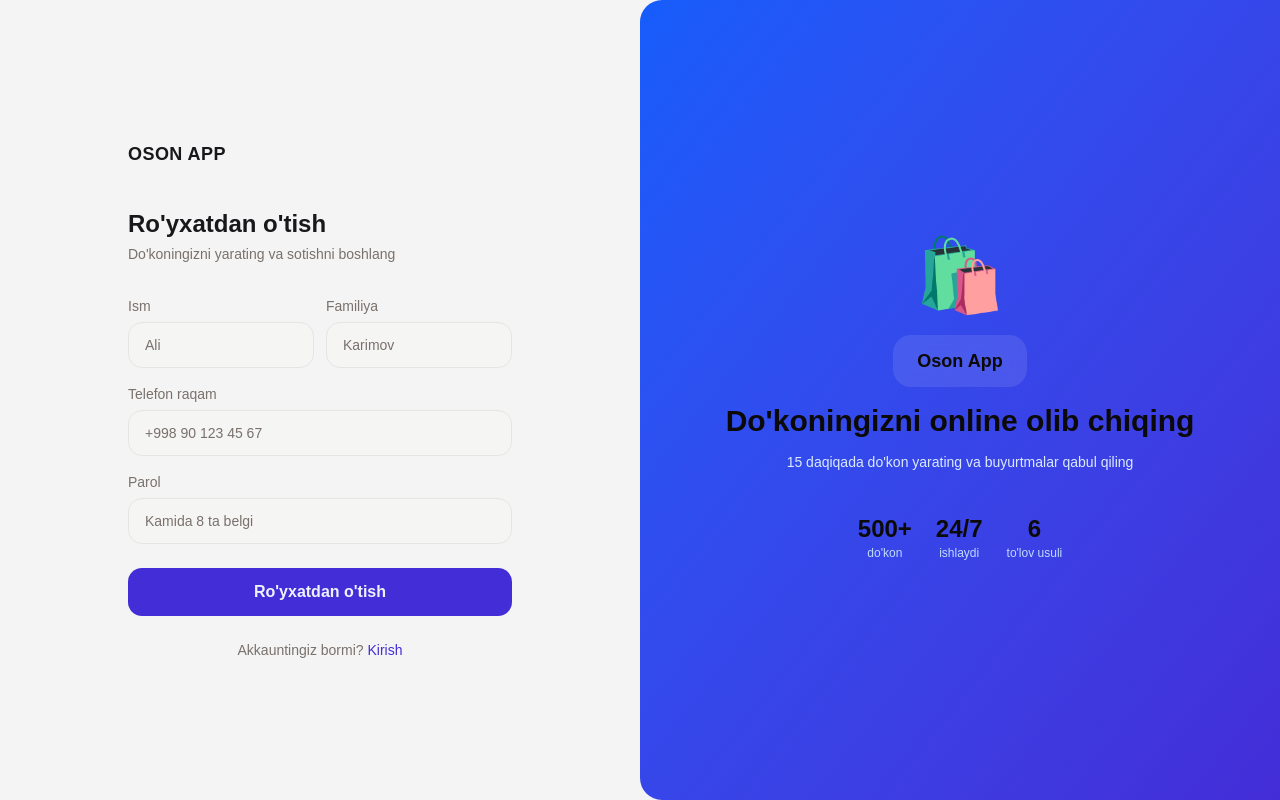
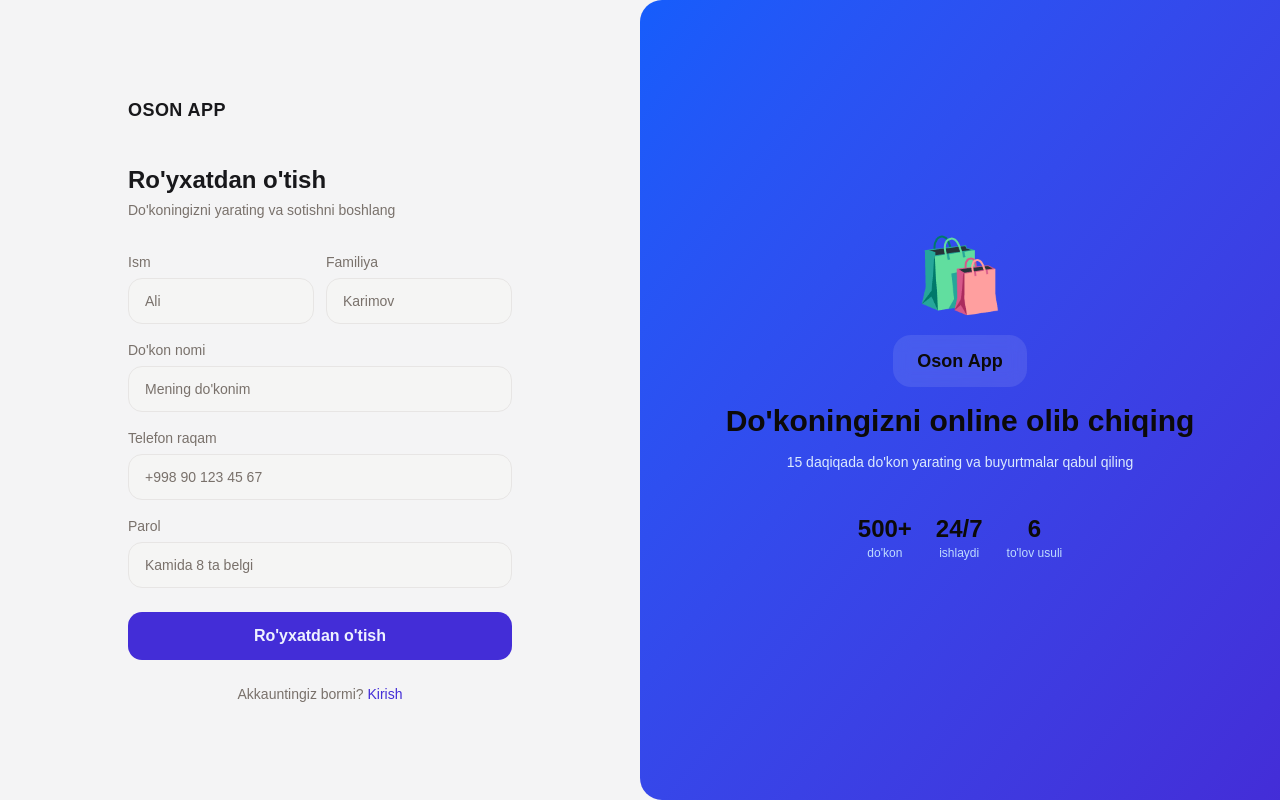
Before and after one commit to gosanjar/osonapp, a React (Vite) app: page /register in a window 1280 px wide. Built offline with nearby package versions, Linux system fonts and the light colour scheme.

Commit message:
feat: show telegram linking step after registration, show server errors on login

```diff
--- a/src/pages/public/auth/login.tsx
+++ b/src/pages/public/auth/login.tsx
@@ -1,7 +1,37 @@
+import { useState } from "react"
 import { Link } from "react-router-dom"
+import { useForm } from "react-hook-form"
 import AuthLayout from "./layout"
+import { authApi } from "@/shared/api/auth"
+
+type FormValues = {
+  phone: string
+  password: string
+}
 
 export default function LoginPage() {
+  const [error, setError] = useState<string | null>(null)
+  const {
+    register,
+    handleSubmit,
+    formState: { isSubmitting },
+  } = useForm<FormValues>()
+
+  const onSubmit = async (values: FormValues) => {
+    setError(null)
+    try {
+      const res = await authApi.login(values)
+      const { shopSlug } = res.data.user
+      const host = import.meta.env.VITE_APP_DOMAIN || "osonapp.uz"
+      window.location.assign(`https://${shopSlug}.${host}`)
+    } catch (err: unknown) {
+      const msg =
+        (err as { response?: { data?: { message?: string } } })?.response?.data
+          ?.message ?? "Telefon raqam yoki parol noto'g'ri"
+      setError(msg)
+    }
+  }
+
   return (
     <AuthLayout>
       <div className="mb-8">
@@ -11,7 +41,7 @@ export default function LoginPage() {
         </p>
       </div>
 
-      <div className="space-y-4">
+      <form onSubmit={handleSubmit(onSubmit)} className="space-y-4">
         <div>
           <label className="mb-1.5 block text-sm text-muted-foreground">
             Telefon raqam
@@ -20,6 +50,7 @@ export default function LoginPage() {
             type="tel"
             placeholder="+998 90 123 45 67"
             className="w-full rounded-xl border border-border bg-muted px-4 py-3 text-sm text-foreground transition-colors placeholder:text-muted-foreground focus:border-primary focus:outline-none"
+            {...register("phone", { required: true })}
           />
         </div>
         <div>
@@ -36,13 +67,24 @@ export default function LoginPage() {
             type="password"
             placeholder="••••••••"
             className="w-full rounded-xl border border-border bg-muted px-4 py-3 text-sm text-foreground transition-colors placeholder:text-muted-foreground focus:border-primary focus:outline-none"
+            {...register("password", { required: true })}
           />
         </div>
-      </div>
 
-      <button className="mt-6 w-full rounded-xl bg-primary py-3 font-semibold text-primary-foreground transition-colors hover:bg-primary/90">
-        Kirish
-      </button>
+        {error && (
+          <p className="rounded-lg bg-destructive/10 px-4 py-2 text-sm text-destructive">
+            {error}
+          </p>
+        )}
+
+        <button
+          type="submit"
+          disabled={isSubmitting}
+          className="mt-2 w-full rounded-xl bg-primary py-3 font-semibold text-primary-foreground transition-colors hover:bg-primary/90 disabled:opacity-60"
+        >
+          {isSubmitting ? "Kirilmoqda..." : "Kirish"}
+        </button>
+      </form>
 
       <p className="mt-6 text-center text-sm text-muted-foreground">
         Akkauntingiz yo'qmi?{" "}
--- a/src/pages/public/auth/register.tsx
+++ b/src/pages/public/auth/register.tsx
@@ -1,7 +1,77 @@
+import { useState } from "react"
 import { Link } from "react-router-dom"
+import { useForm } from "react-hook-form"
 import AuthLayout from "./layout"
+import { authApi } from "@/shared/api/auth"
+
+type FormValues = {
+  firstName: string
+  lastName: string
+  phone: string
+  password: string
+  shopName: string
+}
 
 export default function RegisterPage() {
+  const [error, setError] = useState<string | null>(null)
+  const [shopUrl, setShopUrl] = useState<string | null>(null)
+  const {
+    register,
+    handleSubmit,
+    formState: { isSubmitting },
+  } = useForm<FormValues>()
+
+  const onSubmit = async (values: FormValues) => {
+    setError(null)
+    try {
+      const res = await authApi.register(values)
+      const { shopSlug } = res.data.user
+      const host = import.meta.env.VITE_APP_DOMAIN || "osonapp.uz"
+      setShopUrl(`https://${shopSlug}.${host}`)
+    } catch (err: unknown) {
+      const msg =
+        (err as { response?: { data?: { message?: string } } })?.response?.data
+          ?.message ?? "Ro'yxatdan o'tishda xatolik yuz berdi"
+      setError(msg)
+    }
+  }
+
+  if (shopUrl) {
+    return (
+      <AuthLayout>
+        <div className="flex flex-col items-center text-center">
+          <div className="mb-4 flex h-16 w-16 items-center justify-center rounded-full bg-primary/10 text-3xl">
+            🎉
+          </div>
+          <h1 className="mb-2 text-2xl font-bold">Do'kon yaratildi!</h1>
+          <p className="mb-6 text-sm text-muted-foreground">
+            Endi Telegram botga o'ting va telefon raqamingizni yuboring —
+            bu parolni tiklash uchun kerak bo'ladi.
+          </p>
+
+          <a
+            href="https://t.me/osonapp_bot"
+            target="_blank"
+            rel="noopener noreferrer"
+            className="mb-3 flex w-full items-center justify-center gap-2 rounded-xl bg-[#229ED9] py-3 font-semibold text-white transition-opacity hover:opacity-90"
+          >
+            <svg className="h-5 w-5" viewBox="0 0 24 24" fill="currentColor">
+              <path d="M12 0C5.373 0 0 5.373 0 12s5.373 12 12 12 12-5.373 12-12S18.627 0 12 0zm5.894 8.221-1.97 9.28c-.145.658-.537.818-1.084.508l-3-2.21-1.447 1.394c-.16.16-.295.295-.605.295l.213-3.053 5.56-5.023c.242-.213-.054-.333-.373-.12l-6.871 4.326-2.962-.924c-.643-.204-.657-.643.136-.953l11.57-4.461c.537-.194 1.006.131.833.941z"/>
+            </svg>
+            @osonapp_bot ga o'tish
+          </a>
+
+          <a
+            href={shopUrl}
+            className="w-full rounded-xl border border-border py-3 text-center text-sm font-medium transition-colors hover:bg-muted"
+          >
+            Admin panelga o'tish →
+          </a>
+        </div>
+      </AuthLayout>
+    )
+  }
+
   return (
     <AuthLayout>
       <div className="mb-8">
@@ -11,7 +81,7 @@ export default function RegisterPage() {
         </p>
       </div>
 
-      <div className="space-y-4">
+      <form onSubmit={handleSubmit(onSubmit)} className="space-y-4">
         <div className="grid grid-cols-2 gap-3">
           <div>
             <label className="mb-1.5 block text-sm text-muted-foreground">
@@ -20,6 +90,7 @@ export default function RegisterPage() {
             <input
               placeholder="Ali"
               className="w-full rounded-xl border border-border bg-muted px-4 py-3 text-sm text-foreground transition-colors placeholder:text-muted-foreground focus:border-primary focus:outline-none"
+              {...register("firstName", { required: true })}
             />
           </div>
           <div>
@@ -29,9 +100,22 @@ export default function RegisterPage() {
             <input
               placeholder="Karimov"
               className="w-full rounded-xl border border-border bg-muted px-4 py-3 text-sm text-foreground transition-colors placeholder:text-muted-foreground focus:border-primary focus:outline-none"
+              {...register("lastName", { required: true })}
             />
           </div>
         </div>
+
+        <div>
+          <label className="mb-1.5 block text-sm text-muted-foreground">
+            Do'kon nomi
+          </label>
+          <input
+            placeholder="Mening do'konim"
+            className="w-full rounded-xl border border-border bg-muted px-4 py-3 text-sm text-foreground transition-colors placeholder:text-muted-foreground focus:border-primary focus:outline-none"
+            {...register("shopName", { required: true })}
+          />
+        </div>
+
         <div>
           <label className="mb-1.5 block text-sm text-muted-foreground">
             Telefon raqam
@@ -40,8 +124,10 @@ export default function RegisterPage() {
             type="tel"
             placeholder="+998 90 123 45 67"
             className="w-full rounded-xl border border-border bg-muted px-4 py-3 text-sm text-foreground transition-colors placeholder:text-muted-foreground focus:border-primary focus:outline-none"
+            {...register("phone", { required: true })}
           />
         </div>
+
         <div>
           <label className="mb-1.5 block text-sm text-muted-foreground">
             Parol
@@ -50,13 +136,24 @@ export default function RegisterPage() {
             type="password"
             placeholder="Kamida 8 ta belgi"
             className="w-full rounded-xl border border-border bg-muted px-4 py-3 text-sm text-foreground transition-colors placeholder:text-muted-foreground focus:border-primary focus:outline-none"
+            {...register("password", { required: true, minLength: 8 })}
           />
         </div>
-      </div>
 
-      <button className="mt-6 w-full rounded-xl bg-primary py-3 font-semibold text-primary-foreground transition-colors hover:bg-primary/90">
-        Ro'yxatdan o'tish
-      </button>
+        {error && (
+          <p className="rounded-lg bg-destructive/10 px-4 py-2 text-sm text-destructive">
+            {error}
+          </p>
+        )}
+
+        <button
+          type="submit"
+          disabled={isSubmitting}
+          className="mt-2 w-full rounded-xl bg-primary py-3 font-semibold text-primary-foreground transition-colors hover:bg-primary/90 disabled:opacity-60"
+        >
+          {isSubmitting ? "Yaratilmoqda..." : "Ro'yxatdan o'tish"}
+        </button>
+      </form>
 
       <p className="mt-6 text-center text-sm text-muted-foreground">
         Akkauntingiz bormi?{" "}
```
